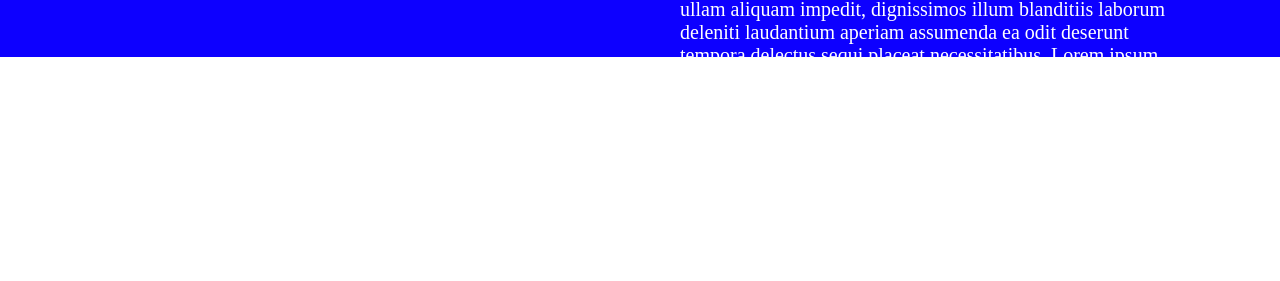
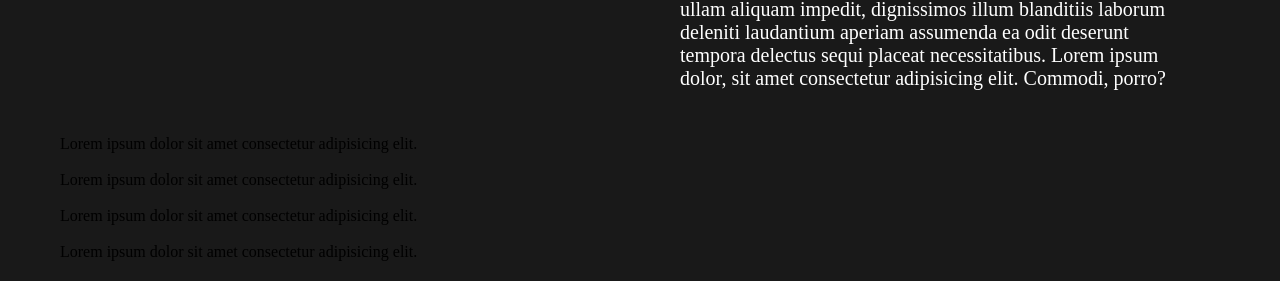
Before and after one commit to John-Sellers/learning-react, a React (Vite) app in the folder software-building-practice/: page / in a window 1280 px wide. Shown: the part 1443-1724 px from the top of the page. Before the commit the page ends 1553 px from the top, so only its background shows below. Built offline with nearby package versions, Linux system fonts and the light colour scheme.

Commit message:
Add home path and added a third section to landing page

```diff
--- a/software-building-practice/src/HomePage/HomePage.jsx
+++ b/software-building-practice/src/HomePage/HomePage.jsx
@@ -8,7 +8,7 @@ function HomePage() {
                 <section className={styles.section1}>
                     <div className={styles.callToAction}>
                         <h1 className={styles.firstHeader}>
-                            Generate Internal Documentation For Your Company In No Time
+                            Generate internal documentation for your company in no time
                         </h1>
                         <h2 className={styles.secondHeader}>
                             No longer will it take days to create documentation, cut down on internal
@@ -55,9 +55,34 @@ function HomePage() {
                             porro?
                         </p>
                     </div>
-                </section >
-                <section>
-
+                </section>
+                <section className={styles.section3}>
+                    <div className={styles.benfits}>
+                        <div>
+                            <img src="" alt="" className={styles.benefitImage} />
+                            <p className={styles.benefitDescription}>
+                                Lorem ipsum dolor sit amet consectetur adipisicing elit.
+                            </p>
+                        </div>
+                        <div>
+                            <img src="" alt="" className={styles.benefitImage} />
+                            <p className={styles.benefitDescription}>
+                                Lorem ipsum dolor sit amet consectetur adipisicing elit.
+                            </p>
+                        </div>
+                        <div>
+                            <img src="" alt="" className={styles.benefitImage} />
+                            <p className={styles.benefitDescription}>
+                                Lorem ipsum dolor sit amet consectetur adipisicing elit.
+                            </p>
+                        </div>
+                        <div>
+                            <img src="" alt="" className={styles.benefitImage} />
+                            <p className={styles.benefitDescription}>
+                                Lorem ipsum dolor sit amet consectetur adipisicing elit.
+                            </p>
+                        </div>
+                    </div>
                 </section>
             </main>
         </>
--- a/software-building-practice/src/HomePage/HomePage.module.css
+++ b/software-building-practice/src/HomePage/HomePage.module.css
@@ -19,7 +19,7 @@ main {
     color: white;
     /* Set height of the section */
     height: 700px;
-    padding: 40px;
+    padding: 60px;
 }
 
 .callToAction {
@@ -119,8 +119,6 @@ main {
     /* Set height of the section */
     height: 700px;
     padding: 60px;
-
-    background-color: rgb(13, 0, 255);
 }
 
 .whatWeDoImage {
@@ -163,3 +161,16 @@ main {
     /* Padding inside the div */
     padding: 20px;
 }
+
+.section3 {
+    /* Flexbox layout for the section */
+    display: flex;
+    /* Set height of the section */
+    height: 700px;
+    padding: 60px;
+}
+
+.benefits {
+    display: flex;
+    flex-direction: row;
+}
--- a/software-building-practice/src/NavBar/NavBar.jsx
+++ b/software-building-practice/src/NavBar/NavBar.jsx
@@ -7,11 +7,11 @@ function NavBar() {
                 <img src="/cool_logo.png" alt="Very Cool Logo" className={styles.picture} />
             </div>
             <ul className={styles.tabsContainer}>
-                <li><a href="/home" className={styles.tabs}>Home</a></li>
-                <li><a href="/products" className={styles.tabs}>Products</a></li>
-                <li><a href="/how-it-works" className={styles.tabs}>How It Works</a></li>
-                <li><a href="/about-us" className={styles.tabs}>About Us</a></li>
-                <li><a href="/pricing" className={styles.tabs}>Pricing</a></li>
+                <li><a href="/" className={styles.tabs}>Home</a></li>
+                <li><a href="#" className={styles.tabs}>Products</a></li>
+                <li><a href="#" className={styles.tabs}>How It Works</a></li>
+                <li><a href="#" className={styles.tabs}>About Us</a></li>
+                <li><a href="#" className={styles.tabs}>Pricing</a></li>
             </ul>
             <div className={styles.userSection}>
                 <a href="/sign-in" className={styles.signIn}>Sign In</a>
```
